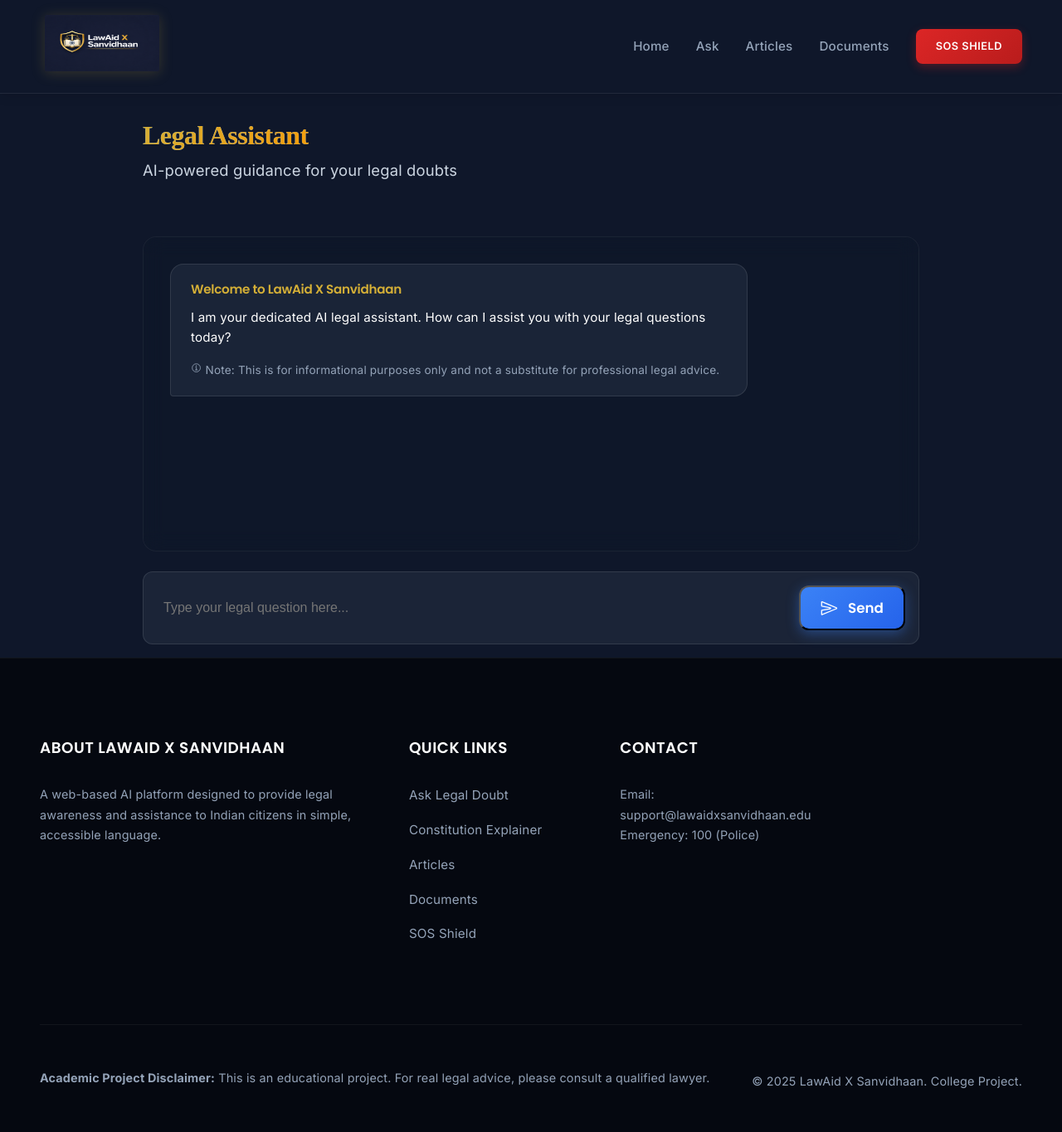
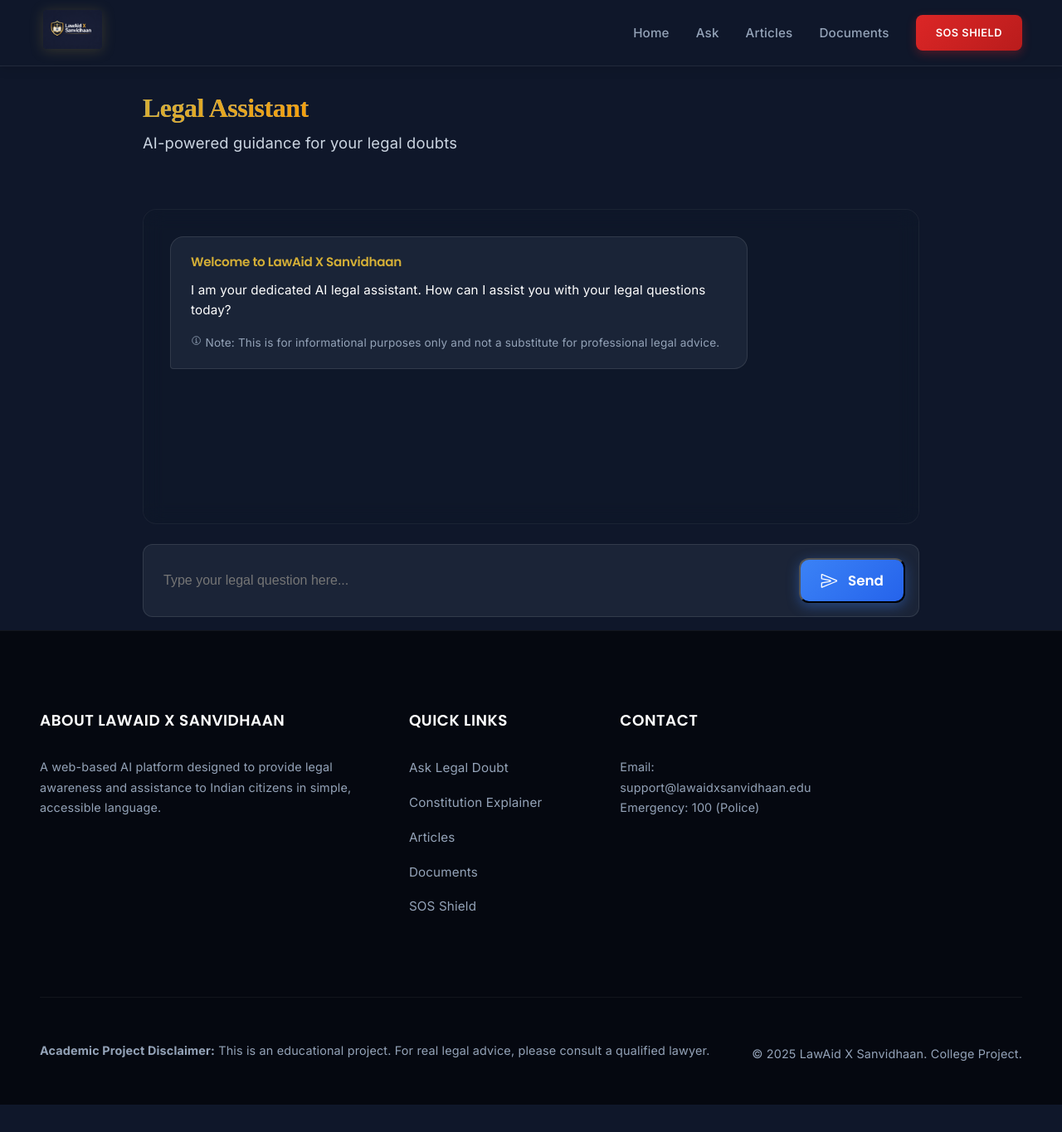
Before and after one commit to PiyushMB00/LawAid-X-Sanvidhan, a FastAPI app: page /chat-ui in a window 1280 px wide. Shown: the whole page at 83% size. After the commit the page ends 1332 px from the top, so only its background shows below. Run offline with FastAPI, Linux system fonts and the light colour scheme.

Commit message:
Changes in frontend

```diff
--- a/app/main.py
+++ b/app/main.py
@@ -6,6 +6,13 @@ from starlette.requests import Request
 from app.services.ai_service import get_ai_response, translate_text
 from app.routes import sos
 import uvicorn
+import os
+from dotenv import load_dotenv
+
+# Initialize environment variables at entry point
+load_dotenv(override=True)
+if not os.getenv("GEMINI_API_KEY"):
+    print("WARNING: GEMINI_API_KEY not found in environment variables!")
 
 app = FastAPI(title="Lawaid X Sanvidhan Backend")
 
--- a/app/static/style.css
+++ b/app/static/style.css
@@ -2,7 +2,7 @@
   /* Primary Colors - Trust & Authority */
   --bg-color: #0f172a;
   --bg-lighter: #1e293b;
-  --bg-alternate: #2b3654;
+  --bg-alternate: #0b1120;
   --bg-tertiary: #334155;
 
   /* Accent Colors */
@@ -67,7 +67,7 @@ header {
   display: flex;
   justify-content: space-between;
   align-items: center;
-  padding: 0.75rem 3rem;
+  padding: 0.5rem 3rem;
   border-bottom: 1px solid rgba(255, 255, 255, 0.08);
   position: sticky;
   top: 0;
@@ -85,10 +85,10 @@ header {
 }
 
 .logo img {
-  height: 80px;
-  width: 150px;
+  height: 55px;
+  width: auto;
   border-radius: 8px;
-  padding: 6px;
+  padding: 4px;
   transition: all 0.3s cubic-bezier(0.4, 0, 0.2, 1);
   filter: drop-shadow(0 2px 8px rgba(212, 175, 55, 0.2));
 }
```
Also changed, not shown: app/services/ai_service.py (+6 -1 lines), 1 other file.
